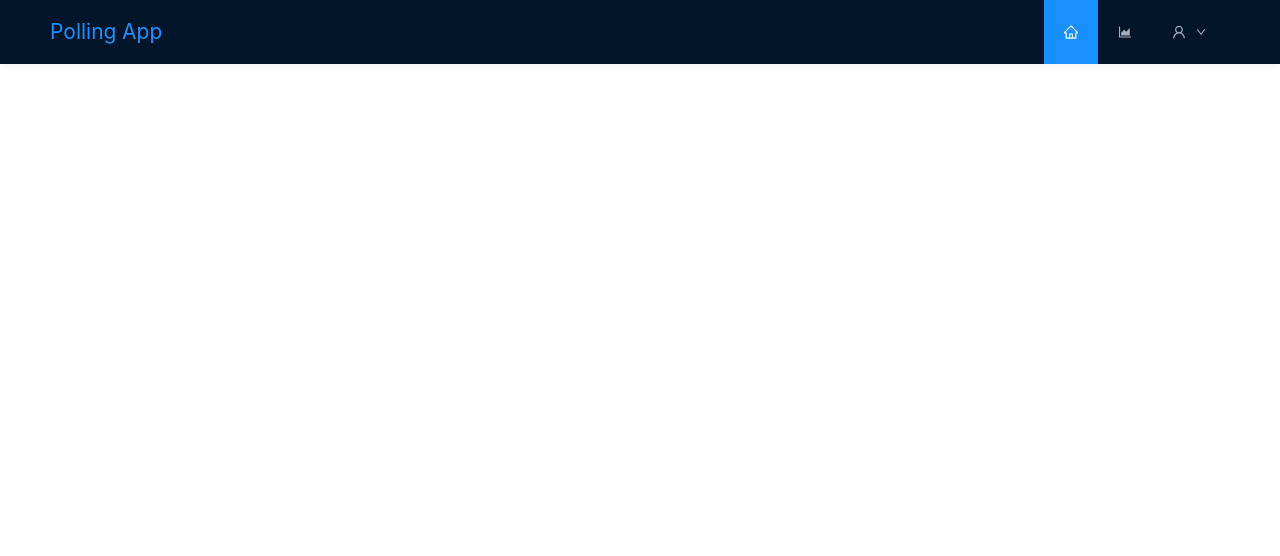
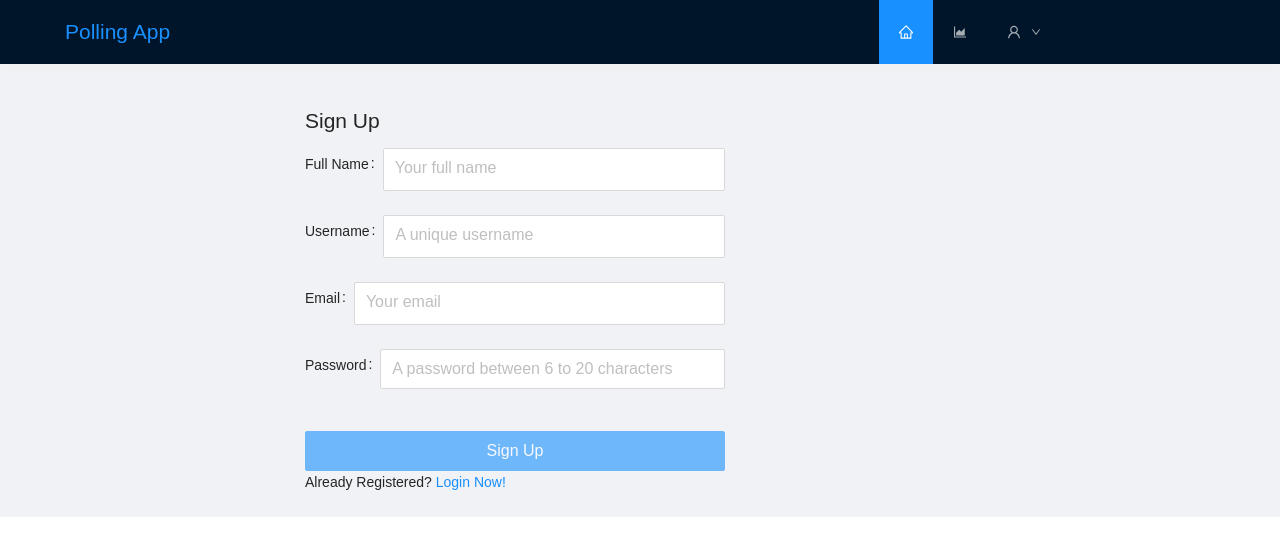
Before and after one commit to naichuan-zhang/Polling-System, a React app in the folder polling-client/: page /signup in a window 1280 px wide. Built offline with nearby package versions, Linux system fonts and the light colour scheme.

Commit message:
sign up updated

```diff
--- a/polling-client/src/app/App.css
+++ b/polling-client/src/app/App.css
@@ -0,0 +1,3 @@
+.app-content {
+    margin-top: 64px;
+}
--- a/polling-client/src/app/App.js
+++ b/polling-client/src/app/App.js
@@ -1,8 +1,12 @@
-import React, {Component} from 'react';
+import React, {Component} from 'react'
+import {Layout} from 'antd'
+import AppHeader from "../common/AppHeader"
+import 'antd/dist/antd.css'
+import {Route} from "react-router-dom";
+import Signup from "../user/signup/Signup";
 import './App.css'
-import {Layout} from 'antd'
-import AppHeader from "../common/AppHeader";
-import "antd/dist/antd.css";
+
+const {Content} = Layout
 
 class App extends Component {
     constructor(props) {
@@ -16,6 +20,19 @@ class App extends Component {
         return (
             <Layout className="app-container">
                 <AppHeader currentUser={true} />
+
+                <Content className="app-content">
+                    <div className="container">
+                        {/*<Switch>*/}
+                            <Route exact path="/">
+                            </Route>
+                            <Route path="/login">
+
+                            </Route>
+                            <Route path="/signup" component={Signup} />
+                        {/*</Switch>*/}
+                    </div>
+                </Content>
             </Layout>
         );
     }
--- /dev/null
+++ b/polling-client/src/consts/index.js
@@ -0,0 +1,18 @@
+export const API_BASE_URL = 'http://localhost:8080'
+export const ACCESS_TOKEN = 'accessToken'
+
+export const POLL_LIST_SIZE = 30
+export const MAX_CHOICES = 6
+export const POLL_QUESTION_MAX_LENGTH = 140
+export const POL_CHOICE_MAX_LENGTH = 40
+
+export const NAME_MIN_LENGTH = 4
+export const NAME_MAX_LENGTH = 40
+
+export const USERNAME_MIN_LENGTH = 3
+export const USERNAME_MAX_LENGTH = 15
+
+export const EMAIL_MAX_LENGTH = 40
+
+export const PASSWORD_MIN_LENGTH = 6
+export const PASSWORD_MAX_LENGTH = 20
--- a/polling-client/src/index.css
+++ b/polling-client/src/index.css
@@ -3,3 +3,14 @@ body {
     padding: 0;
     font-family: sans-serif;
 }
+
+.container {
+    max-width: 1000px;
+    margin: auto 15px;
+}
+
+@media (max-width: 768px) {
+    h1 {
+        font-size: 1.7em;
+    }
+}
--- a/polling-client/src/index.js
+++ b/polling-client/src/index.js
@@ -1,9 +1,9 @@
 import React from 'react'
 import ReactDOM from 'react-dom'
-import {BrowserRouter as Router} from 'react-router-dom'
+import {BrowserRouter as Router} from "react-router-dom";
+
+import App from "./app/App";
 import './index.css'
-import App from "./app/App";
-
 
 ReactDOM.render(
     <Router>
--- /dev/null
+++ b/polling-client/src/user/signup/Signup.css
@@ -0,0 +1,20 @@
+.signup-container {
+    max-width: 420px;
+    margin: 40px auto 0;
+}
+
+.signup-form-button {
+    width: 100%;
+    margin-top: 15px;
+}
+
+.signup-form-button[disabled], .signup-form-button[disabled]:hover, .signup-form-button[disabled]:focus {
+    opacity: 0.6;
+    color: #fff;
+    background-color: #1890ff;
+    border-color: #1890ff;
+}
+
+.signup-form input {
+    margin-bottom: 3px;
+}
--- /dev/null
+++ b/polling-client/src/user/signup/Signup.js
@@ -0,0 +1,265 @@
+import React, {Component} from 'react';
+import {Button, Form, Input, notification} from "antd";
+import {Link} from "react-router-dom";
+
+import './Signup.css'
+import {
+    EMAIL_MAX_LENGTH,
+    NAME_MAX_LENGTH,
+    NAME_MIN_LENGTH,
+    PASSWORD_MAX_LENGTH,
+    PASSWORD_MIN_LENGTH,
+    USERNAME_MAX_LENGTH,
+    USERNAME_MIN_LENGTH
+} from "../../consts";
+import {signup} from "../../utils/APIUtils";
+
+class Signup extends Component {
+    constructor(props) {
+        super(props);
+        this.state = {
+            fullname: {
+                value: ''
+            },
+            username: {
+                value: ''
+            },
+            email: {
+                value: ''
+            },
+            password: {
+                value: ''
+            }
+        }
+        this.handleInputChange = this.handleInputChange.bind(this)
+        this.handleSubmit = this.handleSubmit.bind(this)
+        this.isFormValidated = this.isFormValidated.bind(this)
+    }
+
+    handleInputChange(event, validationFunc) {
+        const target = event.target
+        const inputName = target.name
+        const inputValue = target.value
+        this.setState({
+            [inputName]: {
+                value: inputValue,
+                ...validationFunc(inputValue)
+            }
+        })
+        console.log(this.state)
+    }
+
+    handleSubmit(event) {
+        event.preventDefault()
+        const signupRequest = {
+            name: this.state.fullname.value,
+            email: this.state.email.value,
+            username: this.state.username.value,
+            password: this.state.password.value,
+        }
+        signup(signupRequest).then(response => {
+            console.log(response)
+            notification.success({
+                message: "Polling App",
+                description: "Thank you! You are successfully registered. Please login to continue!",
+            })
+            this.props.history.push('/login')
+        }).catch(error => {
+            notification.error({
+                message: "Polling App",
+                description: error.message || "Sorry, something went wrong. Please try again!"
+            })
+        })
+    }
+
+    isFormValidated() {
+        return !(
+            this.state.fullname.validateStatus === 'success'
+            && this.state.username.validateStatus === 'success'
+            && this.state.email.validateStatus === 'success'
+            && this.state.password.validateStatus === 'success'
+        )
+    }
+
+    render() {
+        return (
+            <div className="signup-container">
+                <h1 className="page-title">Sign Up</h1>
+                <div className="signup-content">
+                    <Form
+                        onSubmitCapture={this.handleSubmit}
+                        className="signup-form"
+                    >
+                        <Form.Item
+                            label="Full Name"
+                            hasFeedback
+                            validateStatus={this.state.fullname.validateStatus}
+                            help={this.state.fullname.errorMsg}
+                        >
+                            <Input
+                                size="large"
+                                name="fullname"
+                                autoComplete="off"
+                                placeholder="Your full name"
+                                value={this.state.fullname.value}
+                                onChange={(event) => this.handleInputChange(event, this.validateFullName)}
+                            />
+                        </Form.Item>
+
+                        <Form.Item
+                            label="Username"
+                            hasFeedback
+                            validateStatus={this.state.username.validateStatus}
+                            help={this.state.username.errorMsg}
+                        >
+                            <Input
+                                size="large"
+                                name="username"
+                                autoComplete="off"
+                                placeholder="A unique username"
+                                value={this.state.username.value}
+                                // onBlur={}
+                                onChange={(event) => this.handleInputChange(event, this.validateUsername)}
+                            />
+                        </Form.Item>
+
+                        <Form.Item
+                            label="Email"
+                            hasFeedback
+                            validateStatus={this.state.email.validateStatus}
+                            help={this.state.email.errorMsg}
+                        >
+                            <Input
+                                size="large"
+                                name="email"
+                                type="email"
+                                autoComplete="off"
+                                placeholder="Your email"
+                                value={this.state.email.value}
+                                // onBlur={}
+                                onChange={(event) => this.handleInputChange(event, this.validateEmail)}
+                            />
+                        </Form.Item>
+
+                        <Form.Item
+                            label="Password"
+                            validateStatus={this.state.password.validateStatus}
+                            help={this.state.password.errorMsg}
+                        >
+                            <Input
+                                size="large"
+                                name="password"
+                                type="password"
+                                autoComplete="off"
+                                placeholder="A password between 6 to 20 characters"
+                                value={this.state.password.value}
+                                onChange={(event) => this.handleInputChange(event, this.validatePassword)}
+                            />
+                        </Form.Item>
+
+                        <Form.Item>
+                            <Button
+                                type="primary"
+                                htmlType="submit"
+                                size="large"
+                                className="signup-form-button"
+                                disabled={this.isFormValidated()}>
+                                Sign Up
+                            </Button>
+                            Already Registered? <Link to="/login">Login Now!</Link>
+                        </Form.Item>
+                    </Form>
+                </div>
+            </div>
+        );
+    }
+
+    validateFullName = (fullname) => {
+            if(fullname.length < NAME_MIN_LENGTH) {
+                return {
+                    validateStatus: 'error',
+                    errorMsg: `Name is too short (Minimum ${NAME_MIN_LENGTH} characters needed.)`
+                }
+            } else if (fullname.length > NAME_MAX_LENGTH) {
+                return {
+                    validationStatus: 'error',
+                    errorMsg: `Name is too long (Maximum ${NAME_MAX_LENGTH} characters allowed.)`
+                }
+            } else {
+                return {
+                    validateStatus: 'success',
+                    errorMsg: null,
+                }
+            }
+
+    }
+
+    validateEmail = (email) => {
+        if(!email) {
+            return {
+                validateStatus: 'error',
+                errorMsg: 'Email may not be empty'
+            }
+        }
+
+        const EMAIL_REGEX = RegExp('[^@ ]+@[^@ ]+\\.[^@ ]+');
+        if(!EMAIL_REGEX.test(email)) {
+            return {
+                validateStatus: 'error',
+                errorMsg: 'Email not valid'
+            }
+        }
+
+        if(email.length > EMAIL_MAX_LENGTH) {
+            return {
+                validateStatus: 'error',
+                errorMsg: `Email is too long (Maximum ${EMAIL_MAX_LENGTH} characters allowed)`
+            }
+        }
+
+        return {
+            validateStatus: 'success',
+            errorMsg: null
+        }
+    }
+
+    validateUsername = (username) => {
+        if(username.length < USERNAME_MIN_LENGTH) {
+            return {
+                validateStatus: 'error',
+                errorMsg: `Username is too short (Minimum ${USERNAME_MIN_LENGTH} characters needed.)`
+            }
+        } else if (username.length > USERNAME_MAX_LENGTH) {
+            return {
+                validationStatus: 'error',
+                errorMsg: `Username is too long (Maximum ${USERNAME_MAX_LENGTH} characters allowed.)`
+            }
+        } else {
+            return {
+                validateStatus: 'success',
+                errorMsg: null
+            }
+        }
+    }
+
+    validatePassword = (password) => {
+        if(password.length < PASSWORD_MIN_LENGTH) {
+            return {
+                validateStatus: 'error',
+                errorMsg: `Password is too short (Minimum ${PASSWORD_MIN_LENGTH} characters needed.)`
+            }
+        } else if (password.length > PASSWORD_MAX_LENGTH) {
+            return {
+                validationStatus: 'error',
+                errorMsg: `Password is too long (Maximum ${PASSWORD_MAX_LENGTH} characters allowed.)`
+            }
+        } else {
+            return {
+                validateStatus: 'success',
+                errorMsg: null,
+            }
+        }
+    }
+}
+
+export default Signup;
--- /dev/null
+++ b/polling-client/src/utils/APIUtils.js
@@ -0,0 +1,29 @@
+import { API_BASE_URL, POLL_LIST_SIZE, ACCESS_TOKEN } from '../consts';
+
+const request = (options) => {
+    const headers = new Headers({
+        'Content-Type': 'application/json',
+    })
+    if (localStorage.getItem(ACCESS_TOKEN)) {
+        headers.append('Authorization', 'Bearer ' + localStorage.getItem(ACCESS_TOKEN))
+    }
+    const defaults = {
+        headers: headers
+    }
+    options = Object.assign({}, defaults, options)
+    return fetch(options.url, options)
+        .then(response => response.json().then(json => {
+            if (!response.ok) {
+                return Promise.reject(json)
+            }
+            return json
+        }))
+}
+
+export function signup(signupRequest) {
+    return request({
+        url: API_BASE_URL + "/auth/signup",
+        method: 'POST',
+        body: JSON.stringify(signupRequest)
+    })
+}
--- /dev/null
+++ b/polling-client/src/utils/Colors.js
@@ -0,0 +1,19 @@
+const colors = [
+    '#F44336', '#e91e63', '#9c27b0', '#673ab7',
+    '#ff9800', '#ff5722', '#795548', '#607d8b',
+    '#3f51b5', '#2196F3', '#00bcd4', '#009688',
+    '#2196F3', '#32c787', '#00BCD4', '#ff5652',
+    '#ffc107', '#ff85af', '#FF9800', '#39bbb0',
+    '#4CAF50', '#ffeb3b', '#ffc107',
+]
+
+export function getAvatarColor(name) {
+    name = name.substring(0, 6)
+    let hash = 0
+    for (let i = 0; i < name.length; i++) {
+        hash = 31 * hash + name.charCodeAt(i)
+    }
+    let index = Math.abs(hash % colors.length)
+
+    return colors[index]
+}
```
Also changed, not shown: polling-client/package.json (+4 -3 lines), polling-client/public/index.html (+1 -1 lines), 2 other files.
